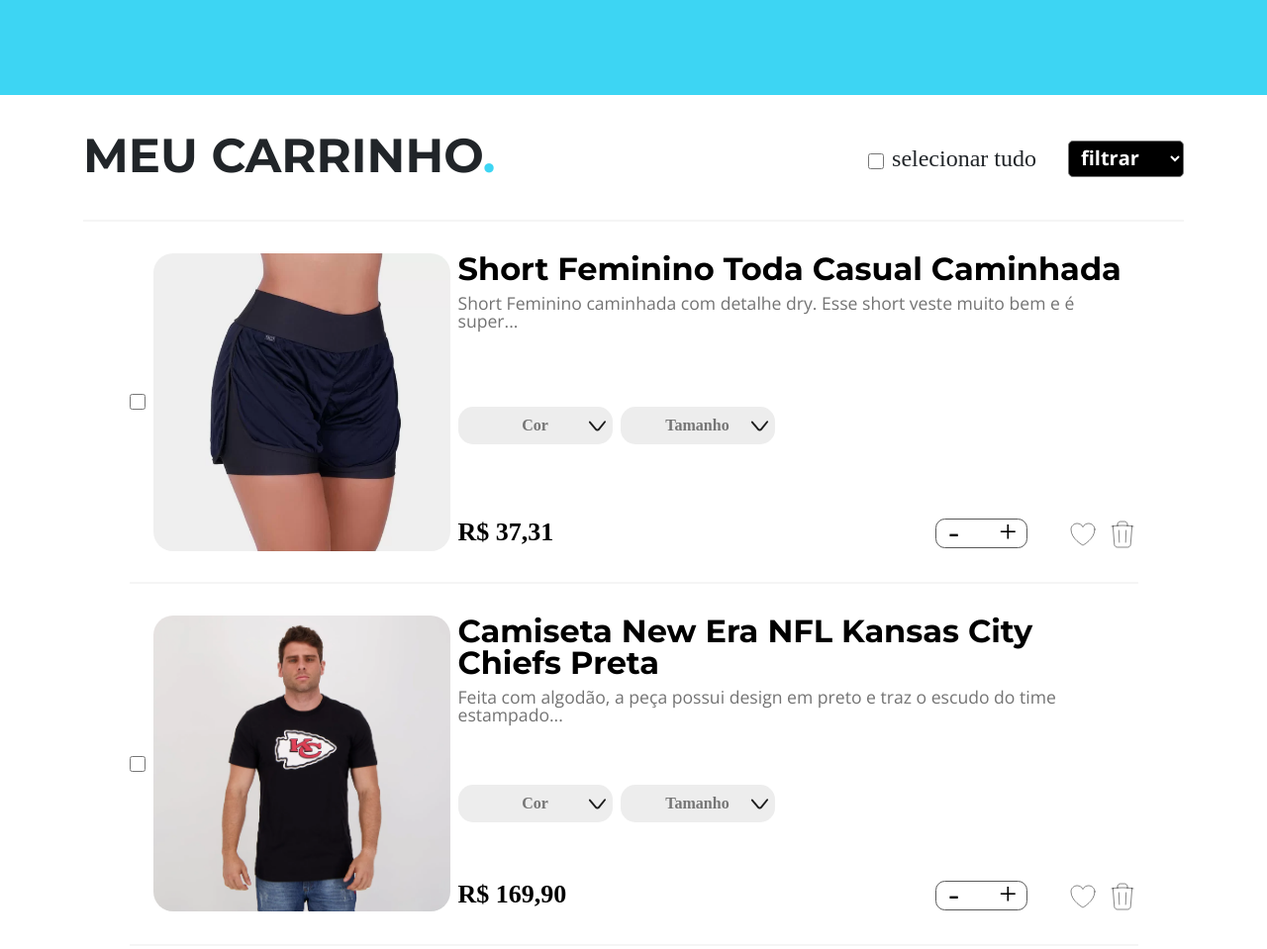
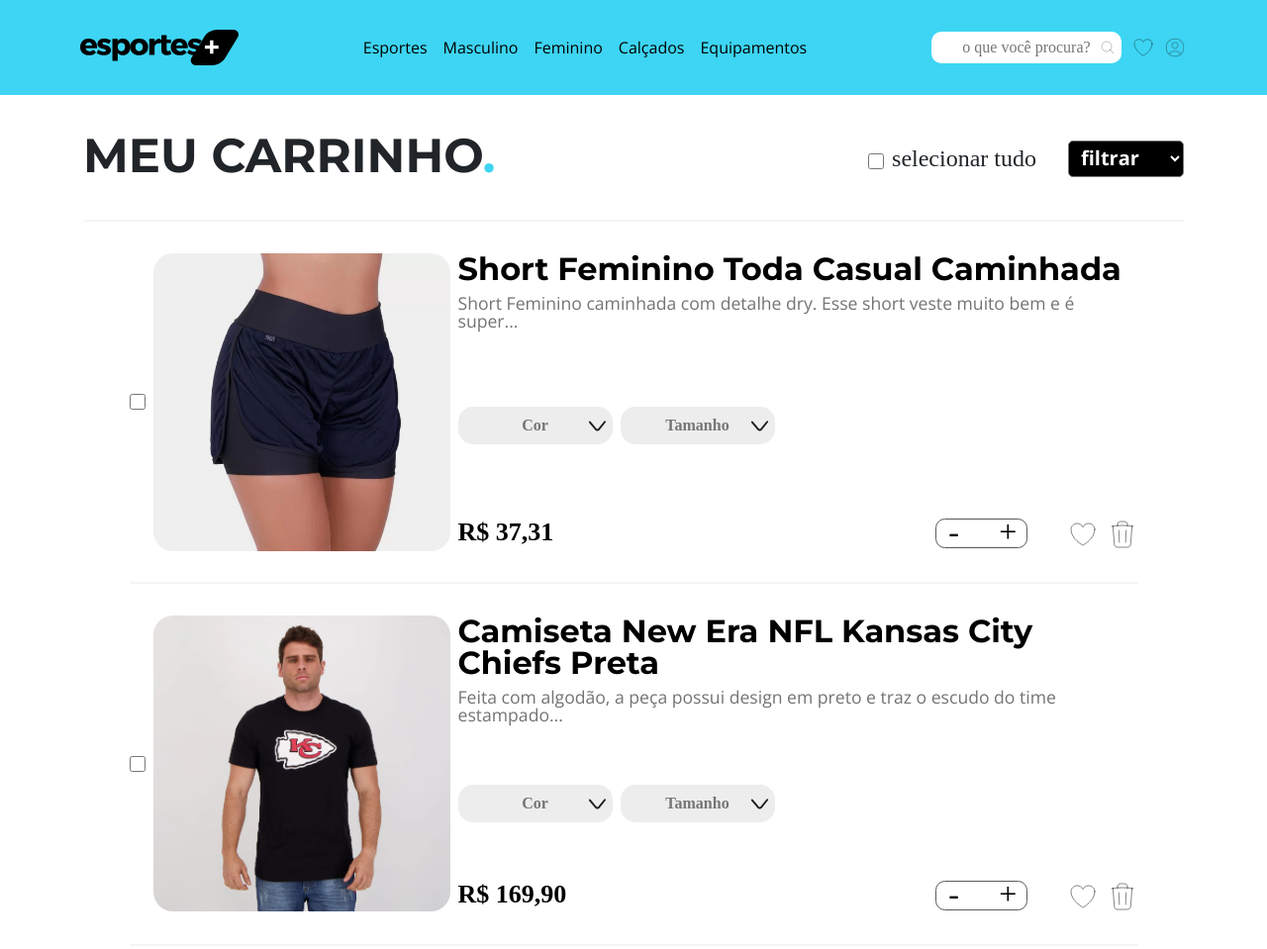
Before and after one commit to RomuloDeyvid/Esportes-, a plain HTML site: page carrinho.html in a window 1280 px wide. Shown: the top 959 px of the page at 99% size. Drawn offline with nearby package versions, Linux system fonts and the light colour scheme.

Commit message:
header
adicionado a barra header responciva

```diff
--- a/carrinho.html
+++ b/carrinho.html
@@ -11,10 +11,43 @@
         <link href="https://fonts.googleapis.com/css2?family=Montserrat:wght@400;500&family=Open+Sans&display=swap" rel="stylesheet">
         <link rel="stylesheet" href="src/css/reset.css">
         <link rel="stylesheet" href="src/css/carrinho.css">
+        <link rel="stylesheet" href="src/css/headerNav.css">
 
     </head>
 <body>
     <header>
+
+        <nav id="navegaHeader">
+            <a href="#" class="logoEsporte navega">
+                <img src="src/icones/logo.svg" alt="Esportes Mais">
+            </a>
+
+            <div class="links desativar">
+                <li class="listaLink">
+                    <ul><a href="">Esportes</a></ul>
+                    <ul><a href="">Masculino</a></ul>
+                    <ul><a href="">Feminino</a></ul>
+                    <ul><a href="">Calçados</a></ul>
+                    <ul><a href="">Equipamentos</a></ul>
+                </li>
+            </div>
+
+            <div class="iconePesquisa">
+                <div class="entradaPesquisa navega">
+                    <input placeholder="o que você procura?" name="pesquisarPagina" id="pesquisarPagina" type="text">
+                    <label class="labelPesquisarPagina" for="pesquisarPagina"><img src="src/icones/icon search.svg" alt="Lupa"></label>
+                </div>
+
+                <div class="iconesUsuario navega">
+                    <a class="favoritosCarrinho iconereferencia" href="#"><img src="src/icones/icon heart.svg" alt=""></a>
+                    <a class="usuario iconereferencia" href="#"><img src="src/icones/icon profile.png" alt=""></a>
+                    <div class="hamburguerClick iconereferencia">
+                        <img class="teste" src="src/icones/hamburguer.png" alt="">
+                    </div>
+                </div>
+            </div>
+
+        </nav>
 
     </header>
 
@@ -231,5 +264,6 @@
 
     <footer></footer>
     <script src="js/carrinho.js"></script>
+    <script src="js/headerNav.js"></script>
 </body>
 </html>
--- /dev/null
+++ b/js/headerNav.js
@@ -0,0 +1,22 @@
+const hamburguerClick = document.querySelector(".hamburguerClick");
+const teste = document.querySelector(".teste");
+const links = document.querySelector(".links");
+
+const barraHeader = document.querySelector("#navegaHeader")
+
+hamburguerClick.addEventListener('click', (e) => {
+    links.classList.toggle("desativar");
+    links.classList.add("fixaBarra");
+    barraHeader.classList.add("fixaBarra");
+
+})
+
+document.addEventListener('click', (e) =>{
+    if(!(e.target == teste)){
+        if(!links.contains(e.target)){
+        links.classList.add("desativar")
+        links.classList.remove("fixaBarra");
+        barraHeader.classList.remove("fixaBarra");
+        }
+    }
+})
--- a/src/css/carrinho.css
+++ b/src/css/carrinho.css
@@ -104,7 +104,6 @@ body {
 }
 
 header {
-    min-height: 2.1rem;
     width: 100%;
     background: #3DD5F3;
 }
@@ -115,9 +114,10 @@ footer {
     background: #3DD5F3;
 }
 
+
 /* -----------pagina---------- */
 #conteudo {
-    min-height: calc(100% - 9.1rem);
+    min-height: calc(100% - 9.6rem);
     width: 100%;
 }
 /* -----------pagina---------- */
--- /dev/null
+++ b/src/css/headerNav.css
@@ -0,0 +1,217 @@
+/* --------------Navegação header ------------------------ */
+
+#navegaHeader {
+    height: 2.6rem;
+    width: 100%;
+    background: #3DD5F3;
+    display: flex;
+    justify-content: space-between;
+    align-items: center;
+    padding: 0 1rem;
+}
+
+.fixaBarra {
+    position: fixed !important;
+    z-index: 10;
+}
+
+.logoEsporte {
+    width: 5rem;
+}
+
+.logoEsporte img {
+    height: 100%;
+    width: 100%;
+}
+
+.iconePesquisa {
+    display: flex;
+    align-items: center;
+}
+
+.navega {
+    display: flex;
+    align-items: center;
+    margin: 0 5px;
+}
+
+.labelPesquisarPagina {
+    height: 0.8rem;
+    width: 0.7rem;
+    position: absolute;
+    left: 80px;
+}
+
+.labelPesquisarPagina img {
+    height: 100%;
+    width: 100%;
+}
+
+.entradaPesquisa {
+    display: flex;
+    position: relative;
+    height: 1rem;
+    width: 6.25rem;
+}
+
+#pesquisarPagina {
+    border-radius: 5px;
+    height: 100%;
+    width: 100%;
+    text-align: center;
+    font-size: 0.406rem;
+    border: none;
+}
+
+.iconesUsuario {
+    gap: 0.1rem;
+    height: 2rem;
+}
+
+.hamburguerClick {
+    z-index: 1;
+}
+
+.iconereferencia {
+    height: 1.1rem;
+    width: 1.1rem;
+}
+
+.iconereferencia img{
+    height: 100%;
+    width: 100%;
+}
+
+.links {
+    position: absolute;
+    min-height: 100%;
+    right: 0;
+    top: 2.6rem;
+    width: 11.813rem;
+    background: #3DD5F3;
+    z-index: 2;
+}
+
+.listaLink {
+    display: flex;
+    flex-direction: column;
+    gap: 1rem;
+    font-size: 0.7rem;
+    padding: 1rem;
+}
+
+.desativar {
+    display: none;
+}
+
+.listaLink ul {
+    border-bottom: solid 1px #000;
+    padding: 1rem 0;
+}
+
+.listaLink ul a{
+    color: #000;
+    text-decoration: none;
+    font-family: "Open Sans";
+}
+
+@media (min-width: 770px) {
+    #navegaHeader {
+        height: 6rem;
+        max-width: 72.5rem;
+        display: flex;
+        justify-content: space-between;
+        align-items: center;
+        margin: auto;
+        padding: 0 1rem;
+    }
+
+    .logoEsporte {
+        min-width: 10rem;
+        height: 3rem;
+    }
+
+    .iconePesquisa {
+        display: flex;
+        align-items: center;
+    }
+
+    .navega {
+        display: flex;
+        align-items: center;
+        margin: 0 5px;
+    }
+
+    .labelPesquisarPagina {
+        height: 1rem;
+        width: 1rem;
+        left: 170px;
+    }
+
+    .entradaPesquisa {
+        height: 2rem;
+        max-width: 18.75rem;
+        width: 12rem;
+    }
+
+    #pesquisarPagina {
+        border-radius: 10px;
+        width: 100%;
+        font-size: 1rem;
+    }
+
+    .iconesUsuario {
+        gap: 0.5rem;
+        height: 2rem;
+    }
+
+    .iconereferencia {
+        height: 1.5rem;
+        width: 1.5rem;
+    }
+
+    .links {
+        top: 6rem;
+    }
+
+    .listaLink {
+        display: flex;
+        gap: 1rem;
+        font-size: 1rem;
+
+    }
+
+}
+
+
+@media (min-width: 960px){
+
+    .hamburguerClick{
+        display: none;
+    }
+
+    .links {
+        display: flex;
+        position: initial;
+        align-items: center;
+        justify-content: center;
+        height: 100%;
+        width: 100%;
+    }
+
+    .listaLink {
+        flex-direction: row;
+    }
+
+    .desativar {
+        display: flex;
+    }
+
+    .listaLink ul {
+        border-bottom: none;
+        padding: 0;
+    }
+
+}
+
+/* --------------Navegação header ------------------------ */
```
Also changed, not shown: src/icones/hamburguer.png (added), src/icones/logo.svg (added), src/imagens/Esportes/Esqui.jpg (added), src/imagens/iron-man.jpg (added), src/imagens/produtos/Star 1.svg (added), src/imagens/produtos/basket filled.svg (added), src/imagens/produtos/basket.svg (added), src/imagens/produtos/heart-filled.svg (added), src/imagens/produtos/heart.svg (added).
